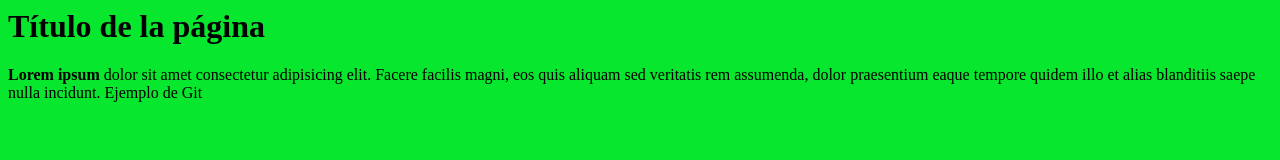
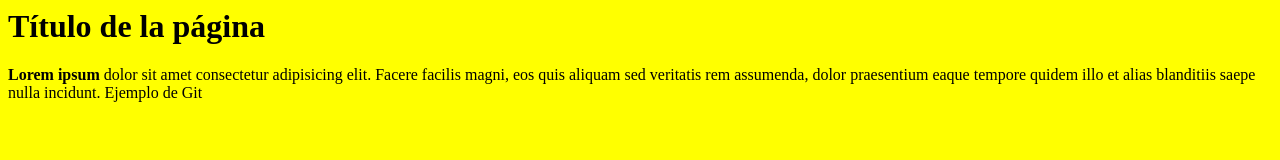
Before and after one commit to Luismariatorralba/BecaAngular6, a plain HTML site: page index.html in a window 1280 px wide. Drawn offline with Linux system fonts and the light colour scheme.

Commit message:
master color de fondo amarillo

```diff
--- a/index.html
+++ b/index.html
@@ -3,7 +3,7 @@
 <head>
     <style>
         body {
-            background-color: rgb(7, 231, 45);
+            background-color: yellow;
         }
     </style>
 </head>
```
